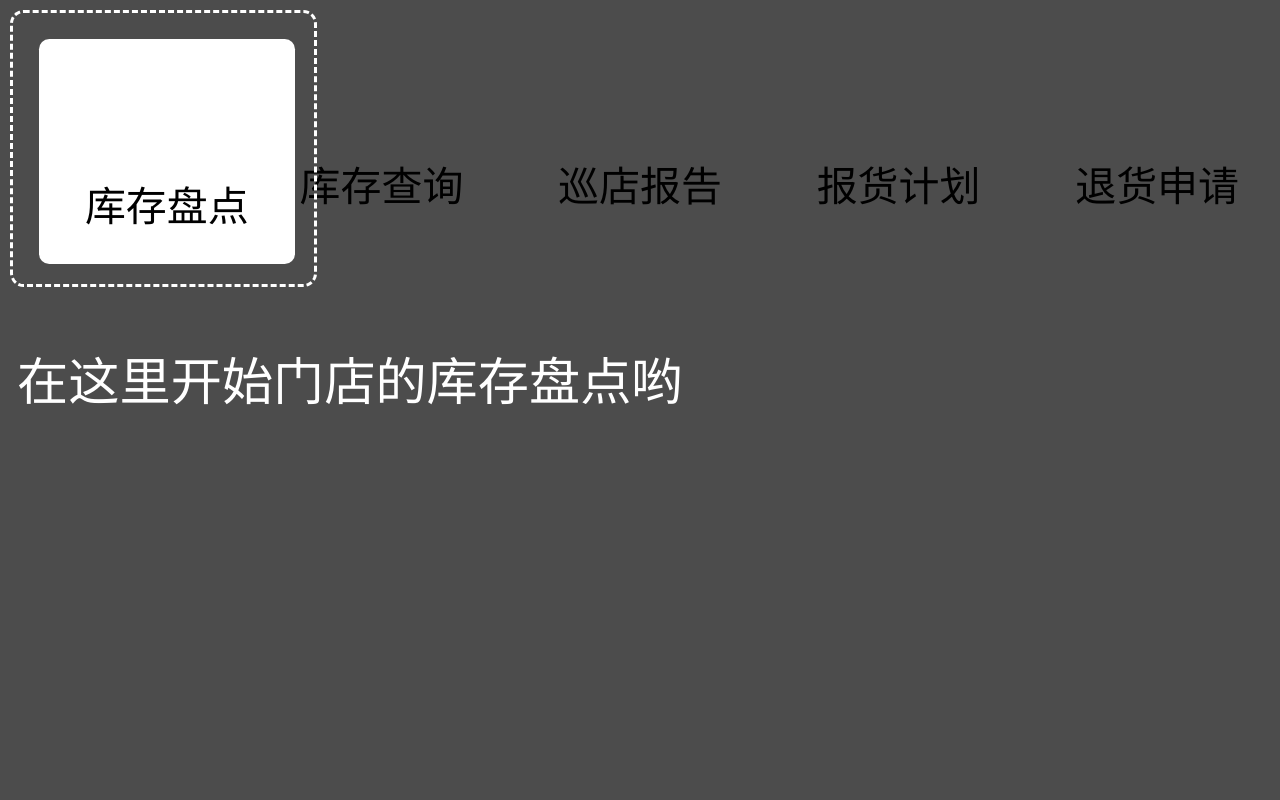
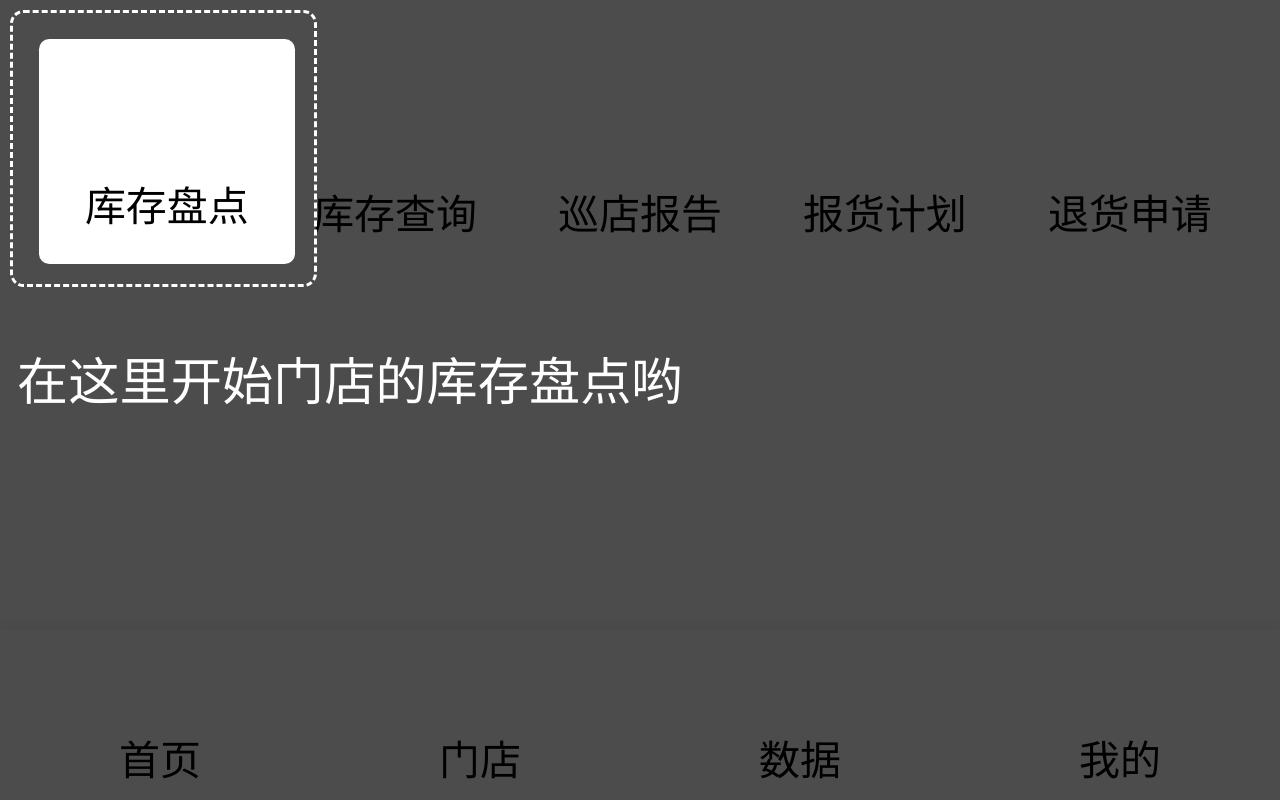
Before and after one commit to susu0628/vue-study, a Vue app in the folder vue-demo/: page /#/home in a window 1280 px wide. Built offline with nearby package versions, Linux system fonts and the light colour scheme.

Commit message:
添加底部menulist

```diff
--- a/vue-demo/src/main.js
+++ b/vue-demo/src/main.js
@@ -6,6 +6,11 @@ import store from './store'
 import App from './App'
 import router from './router'
 import './utils/flexible.js'
+import VueRouter from 'vue-router'
+const originalPush = VueRouter.prototype.push
+VueRouter.prototype.push = function push (location) {
+  return originalPush.call(this, location).catch(err => err)
+}
 Vue.use(Vuex)
 Vue.config.productionTip = false
 
--- a/vue-demo/src/pages/Index/index.vue
+++ b/vue-demo/src/pages/Index/index.vue
@@ -1,45 +1,85 @@
 <template>
-  <div>
-    {{title}}
-    <button :style="{fontSize: '0.32rem'}" @click="jump">跳转</button>
+  <div class="container_box">
+    <router-view></router-view>
+    <ul class="navbar_box">
+      <li v-for="(item, idx) in menuList" :key="idx" @click="() => {handleActiveLink(idx, item.path)}">
+        <ColorIcon :use="activeLink === idx ? item.activeIcon : item.normalIcon" :style="{width: '0.5rem', height: '0.5rem'}" />
+        <p v-text="item.menu_text"></p>
+      </li>
+    </ul>
   </div>
 </template>
 <script>
+import ColorIcon from '../../components/ColorIcon'
 export default {
   name: 'Index',
   data: () => {
     return {
-      title: ''
+      activeLink: 0,
+      menuList: [
+        {
+          path: '/home',
+          normalIcon: 'icon-icon_home_normal',
+          activeIcon: 'icon-icon_home_select1',
+          menu_text: '首页'
+        },
+        {
+          path: '/shopMgmt',
+          normalIcon: 'icon-icon-store1',
+          activeIcon: 'icon-icon-store',
+          menu_text: '门店'
+        },
+        {
+          path: '/dataAnalysis',
+          normalIcon: 'icon-shujv',
+          activeIcon: 'icon-shujv2',
+          menu_text: '数据'
+        },
+        {
+          path: '/my',
+          normalIcon: 'icon-icon_personal_normal',
+          activeIcon: 'icon-icon_personal_select1',
+          menu_text: '我的',
+          extra: true
+        }
+      ]
     }
   },
-  created () {
-    console.log(22222, this.$route.params)
+  components: {
+    ColorIcon
   },
-  beforeRouteUpdate (to, from, next) {
-    if (to.name === 'Index') {
-      this.title = to.params.title
-    }
-  },
-  // watch: {
-  //   $route (to, from) {
-  //     if (to.name === 'Index') {
-  //       this.title = to.params.title
-  //     }
-  //   }
-  // },
   mounted () {
-    const { title } = this.$route.params
-    this.title = title
   },
   methods: {
-    jump () {
+    handleActiveLink (idx, path) {
+      this.activeLink = idx
       this.$router.push({
-        path: `/index/库存查询`
+        path: `${path}`
       })
     }
   }
 }
 </script>
 <style lang="less" scoped>
-
+.container_box {
+  padding: 0.16rem;
+  .navbar_box {
+    display: flex;
+    justify-content: space-around;
+    font-size: 0.24rem;
+    position: fixed;
+    bottom: 0rem;
+    left: 0rem;
+    width: 100vw;
+    height: 1rem;
+    box-shadow: 0 -0.02rem 0.06rem 0 rgba(0, 0, 0, 0.07);
+    li {
+      list-style-type: none;
+      display: flex;
+      flex-direction: column;
+      justify-content: center;
+      align-items: center;
+    }
+  }
+}
 </style>
--- /dev/null
+++ b/vue-demo/src/pages/My/index.vue
@@ -0,0 +1,10 @@
+<template>
+  <div :style="{fontSize: '0.24rem'}">My page</div>
+</template>
+<script>
+export default {
+}
+</script>
+<style lang="less" scoped>
+
+</style>
--- a/vue-demo/src/router/index.js
+++ b/vue-demo/src/router/index.js
@@ -3,6 +3,7 @@ import Router from 'vue-router'
 import Login from '@/pages/Login'
 import Index from '@/pages/Index'
 import Home from '@/pages/Home'
+import My from '@/pages/My'
 Vue.use(Router)
 
 export default new Router({
@@ -13,14 +14,22 @@ export default new Router({
       component: Login
     },
     {
-      path: '/index/:title',
+      path: '/',
+      redirect: '/home',
       name: 'Index',
-      component: Index
-    },
-    {
-      path: '/home',
-      name: 'Home',
-      component: Home
+      component: Index,
+      children: [
+        {
+          path: 'home',
+          name: 'Home',
+          component: Home
+        },
+        {
+          path: 'my',
+          name: 'My',
+          component: My
+        }
+      ]
     }
   ]
 })
```
